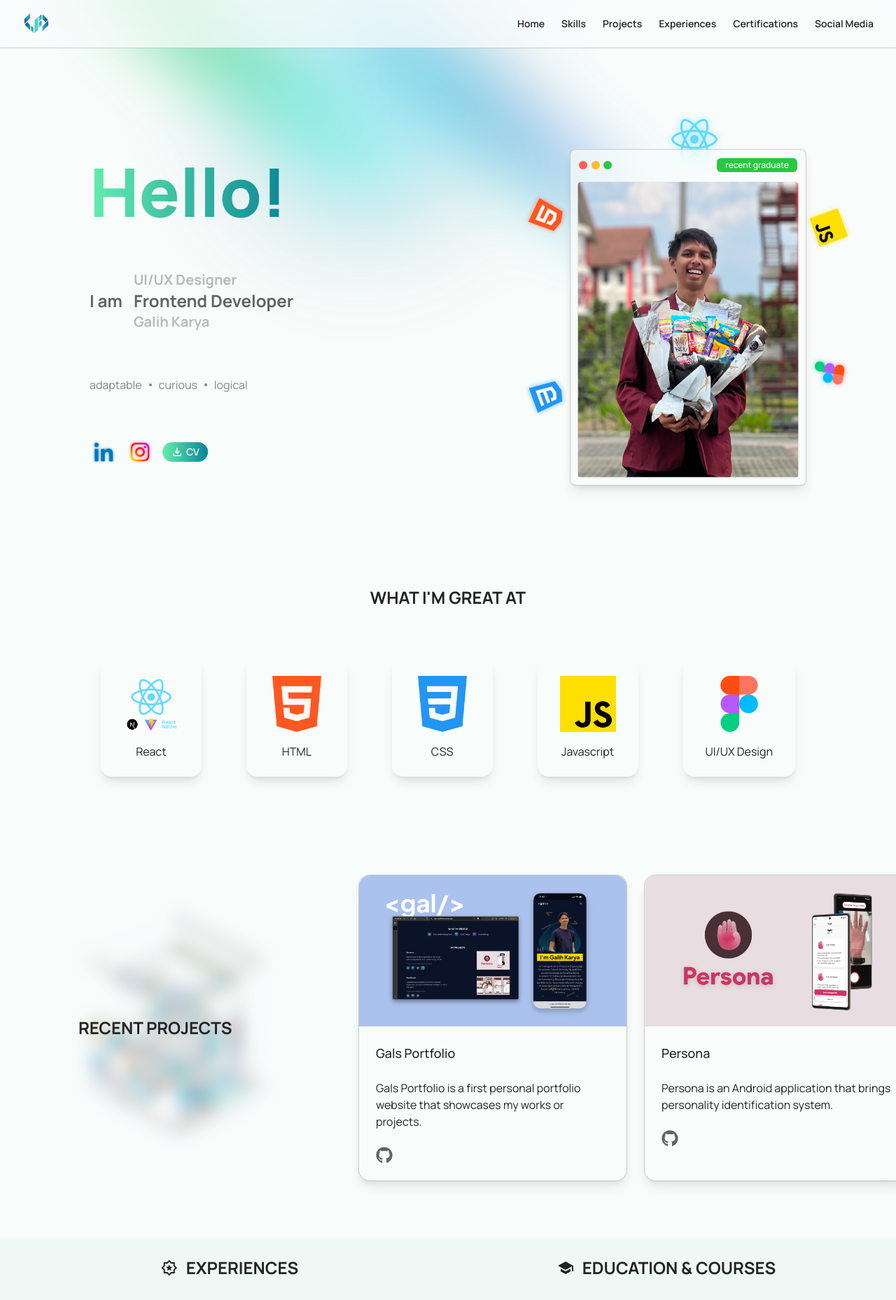
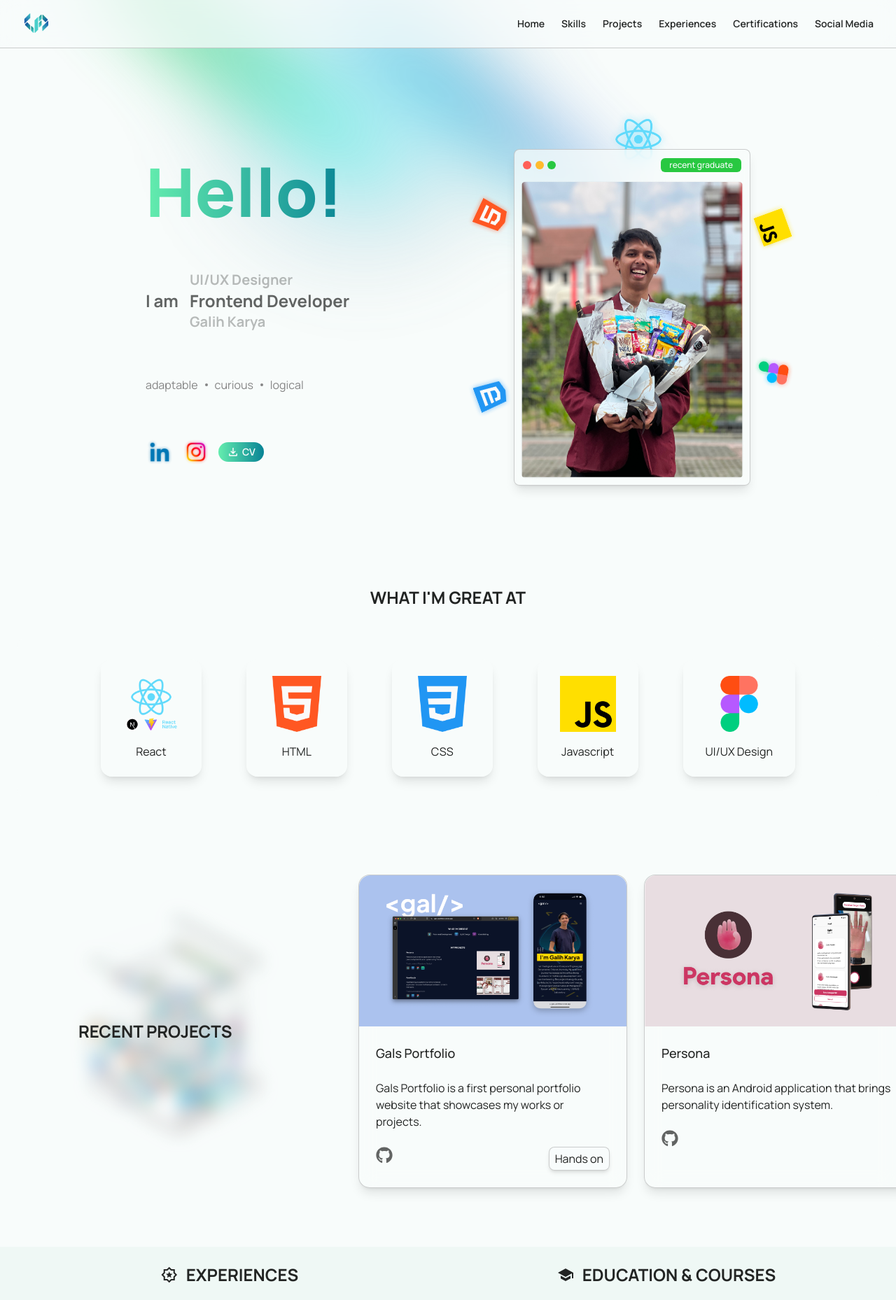
Before and after one commit to galihkarya/josfroux, a Next.js app: page / in a window 1280 px wide. Shown: the top 1858 px of the page at 70% size. Built offline with nearby package versions, Linux system fonts and the light colour scheme.

Commit message:
add hands on button when available

```diff
--- a/src/app/page.tsx
+++ b/src/app/page.tsx
@@ -63,7 +63,7 @@ const Hero = () => {
   return (
     <div
       id="hero"
-      className="hero-container flex flex-col lg:flex-row lg:justify-between gap-12 items-center pt-14 px-4 lg:px-32 lg:pt-36 lg:pb-24"
+      className="hero-container flex flex-col lg:flex-row lg:justify-between gap-12 items-center pt-14 px-4 lg:px-32 xl:px-52 lg:pt-36 lg:pb-24"
     >
       <div className="greeting-container flex flex-col gap-6 pb-4 lg:gap-16 ">
         <motion.h1
--- a/src/components/projectCard.tsx
+++ b/src/components/projectCard.tsx
@@ -11,6 +11,8 @@ interface ProjectProps {
   image2?: string;
   image3?: string;
   github?: string;
+  skillIcons: string[];
+  liveUrl: string;
 }
 
 const ProjectCard = (project: ProjectProps) => {
@@ -27,6 +29,7 @@ const ProjectCard = (project: ProjectProps) => {
       <div className="project-card-content flex flex-col gap-6 p-6">
         <h3 className="font-medium text-lg">{project.title}</h3>
         <p>{project.description}</p>
+        <div className="flex flex-row justify-between">
           {project.github && (
             <Link
               className=" w-fit"
@@ -37,6 +40,17 @@ const ProjectCard = (project: ProjectProps) => {
               <FaGithub className="opacity-70" size={24} />
             </Link>
           )}
+          {project.liveUrl && (
+            <Link
+              className="w-fit bg-bgcontainer border-[0.5px] border-bordercolor px-2 py-1 rounded-lg shadow-md"
+              href={project.liveUrl}
+              target="_blank"
+              rel="noopener noreferrer"
+            >
+              Hands on
+            </Link>
+          )}
+        </div>
       </div>
     </div>
   );
--- a/src/data/projects.json
+++ b/src/data/projects.json
@@ -11,7 +11,8 @@
         "image2": "",
         "image3": "",
         "github": "",
-        "skillIcons": ["/assets/uiux-framed-icon.png", "/assets/figma-framed-icon.png"]
+        "skillIcons": ["/assets/uiux-framed-icon.png", "/assets/figma-framed-icon.png"],
+        "liveUrl": ""
     },
     {
         "id": 1,
@@ -25,7 +26,8 @@
         "image2": "",
         "image3": "",
         "github": "",
-        "skillIcons": ["/assets/uiux-framed-icon.png", "/assets/figma-framed-icon.png"]
+        "skillIcons": ["/assets/uiux-framed-icon.png", "/assets/figma-framed-icon.png"],
+        "liveUrl": ""
     },
     {
         "id": 2,
@@ -39,7 +41,8 @@
         "image2": "",
         "image3": "",
         "github": "",
-        "skillIcons": ["/assets/uiux-framed-icon.png", "/assets/figma-framed-icon.png", "/assets/react-framed-icon.png"]
+        "skillIcons": ["/assets/uiux-framed-icon.png", "/assets/figma-framed-icon.png", "/assets/react-framed-icon.png"],
+        "liveUrl": ""
     },
     {
         "id": 3,
@@ -53,7 +56,8 @@
         "image2": "",
         "image3": "",
         "github": "https://github.com/galihkarya/Persona_v0.0.3",
-        "skillIcons": ["/assets/uiux-framed-icon.png", "/assets/figma-framed-icon.png", "/assets/react-framed-icon.png", "/assets/ml-framed-icon.png"]
+        "skillIcons": ["/assets/uiux-framed-icon.png", "/assets/figma-framed-icon.png", "/assets/react-framed-icon.png", "/assets/ml-framed-icon.png"],
+        "liveUrl": ""
     },
     {
         "id": 4,
@@ -67,6 +71,7 @@
         "image2": "",
         "image3": "",
         "github": "https://github.com/galihkarya/Portfolio-Website/tree/main/portfolio",
-        "skillIcons": ["/assets/uiux-framed-icon.png", "/assets/figma-framed-icon.png", "/assets/next-icon.png", "/assets/tailwindcss-icon.png"]
+        "skillIcons": ["/assets/uiux-framed-icon.png", "/assets/figma-framed-icon.png", "/assets/next-icon.png", "/assets/tailwindcss-icon.png"],
+        "liveUrl": "https://gals-portfolio.vercel.app"
     }
 ]
```
Lines whose indentation alone changed are shown as unchanged.
